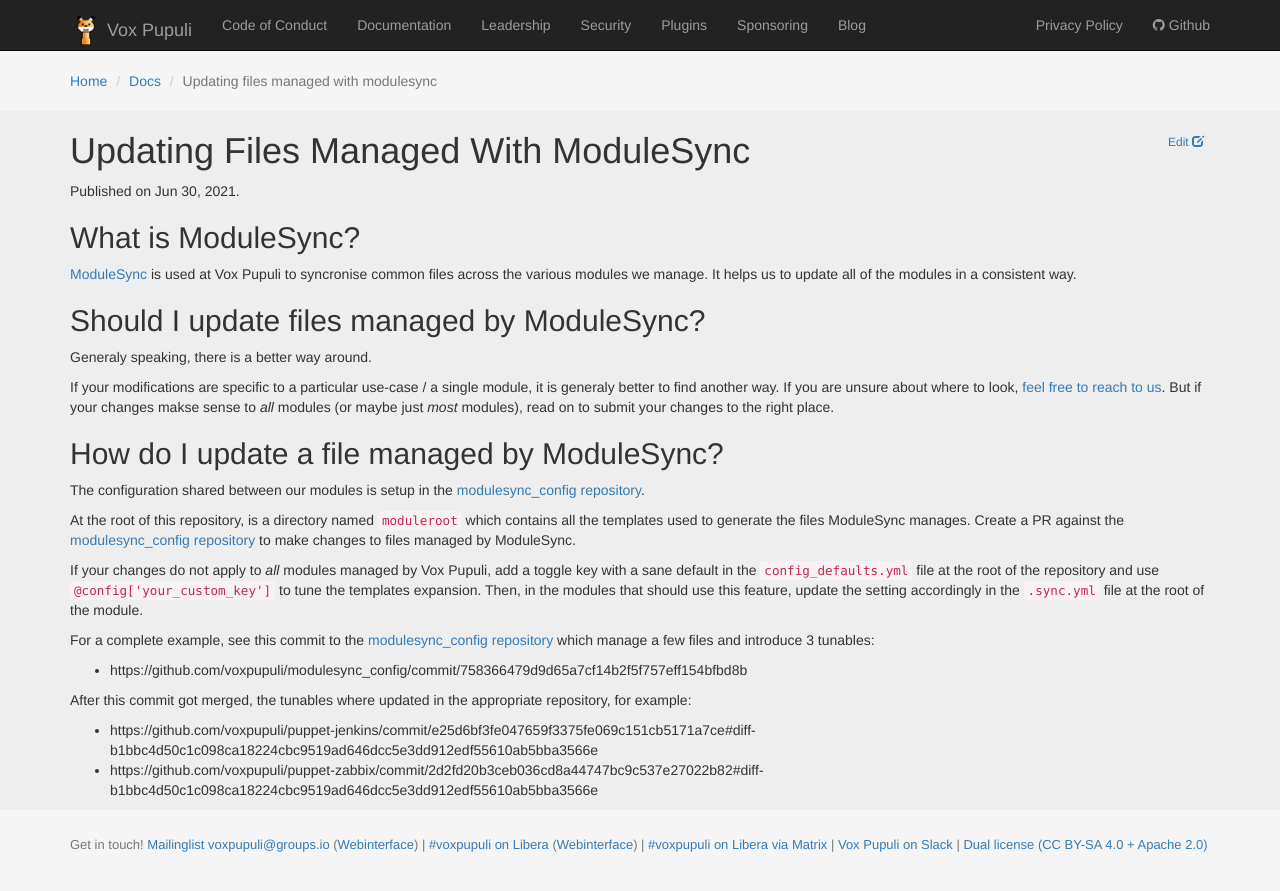
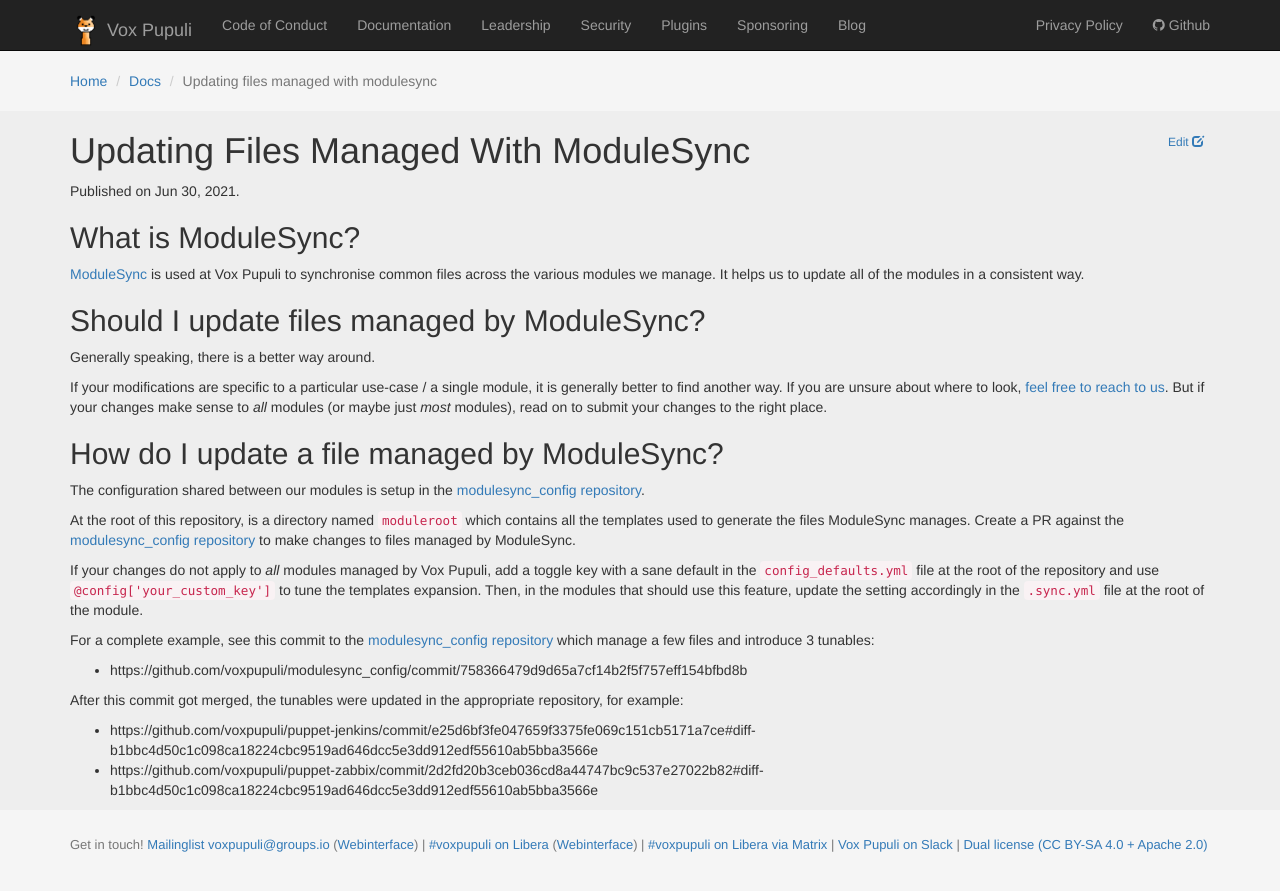
Before and after one commit to voxpupuli/voxpupuli.github.io, a Jekyll site: the page built from _docs/updating-files-managed-with-modulesync.md, in a window 1280 px wide. Shown: the top 891 px of the page. Built offline with Jekyll 4.4.1, drawn with Linux system fonts in a browser that asks for light colours; nearby versions of some CDN libraries.

Commit message:
updating-files-managed-with-modulesync.md: fix typos

```diff
--- a/_docs/updating-files-managed-with-modulesync.md
+++ b/_docs/updating-files-managed-with-modulesync.md
@@ -7,13 +7,13 @@
 
 ## What is ModuleSync?
 
-[ModuleSync] is used at Vox Pupuli to syncronise common files across the various modules we manage.  It helps us to update all of the modules in a consistent way.
+[ModuleSync] is used at Vox Pupuli to synchronise common files across the various modules we manage.  It helps us to update all of the modules in a consistent way.
 
 ## Should I update files managed by ModuleSync?
 
-Generaly speaking, there is a better way around.
+Generally speaking, there is a better way around.
 
-If your modifications are specific to a particular use-case / a single module, it is generaly better to find another way.  If you are unsure about where to look, [feel free to reach to us](/docs/about_vox_pupuli/#where-you-can-find-us).  But if your changes makse sense to *all* modules (or maybe just *most* modules), read on to submit your changes to the right place.
+If your modifications are specific to a particular use-case / a single module, it is generally better to find another way.  If you are unsure about where to look, [feel free to reach to us](/docs/about_vox_pupuli/#where-you-can-find-us).  But if your changes make sense to *all* modules (or maybe just *most* modules), read on to submit your changes to the right place.
 
 ## How do I update a file managed by ModuleSync?
 
@@ -27,7 +27,7 @@
 
 * https://github.com/voxpupuli/modulesync_config/commit/758366479d9d65a7cf14b2f5f757eff154bfbd8b
 
-After this commit got merged, the tunables where updated in the appropriate repository, for example:
+After this commit got merged, the tunables were updated in the appropriate repository, for example:
 
 * https://github.com/voxpupuli/puppet-jenkins/commit/e25d6bf3fe047659f3375fe069c151cb5171a7ce#diff-b1bbc4d50c1c098ca18224cbc9519ad646dcc5e3dd912edf55610ab5bba3566e
 * https://github.com/voxpupuli/puppet-zabbix/commit/2d2fd20b3ceb036cd8a44747bc9c537e27022b82#diff-b1bbc4d50c1c098ca18224cbc9519ad646dcc5e3dd912edf55610ab5bba3566e
```
